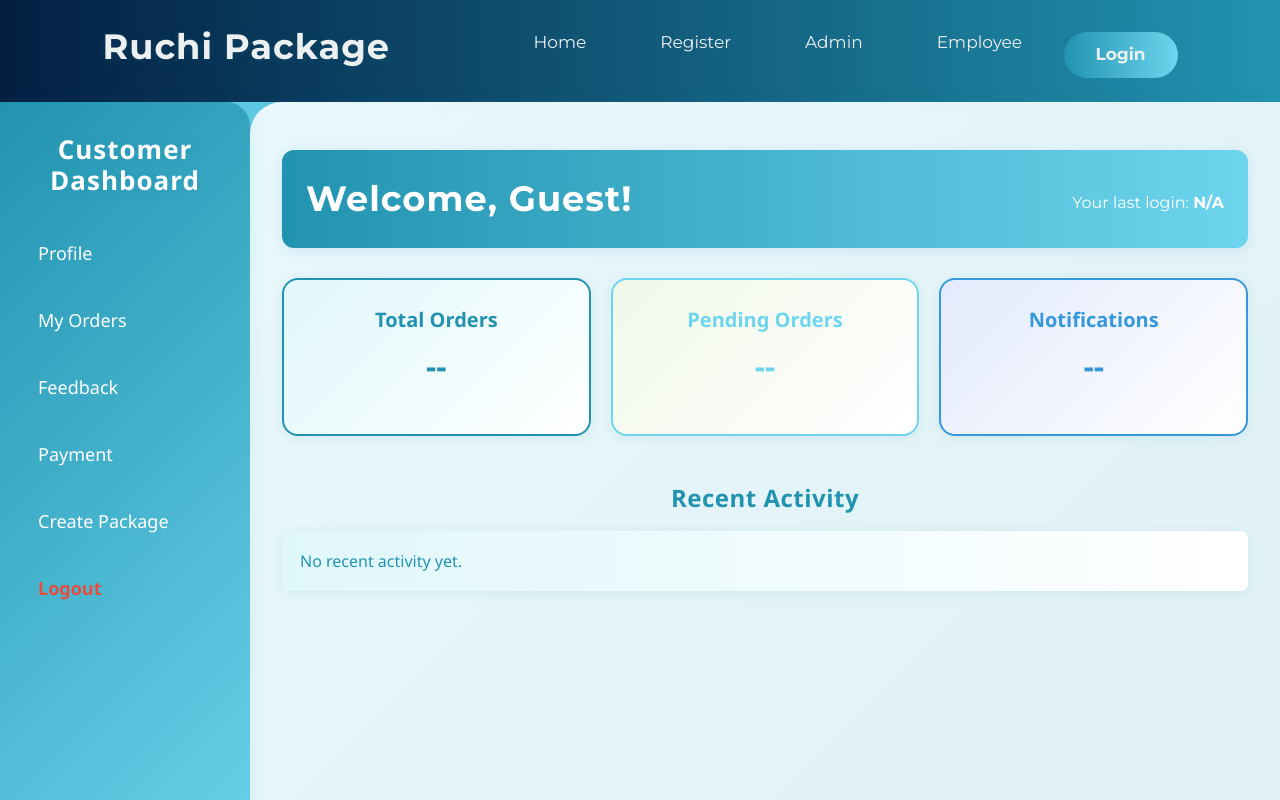
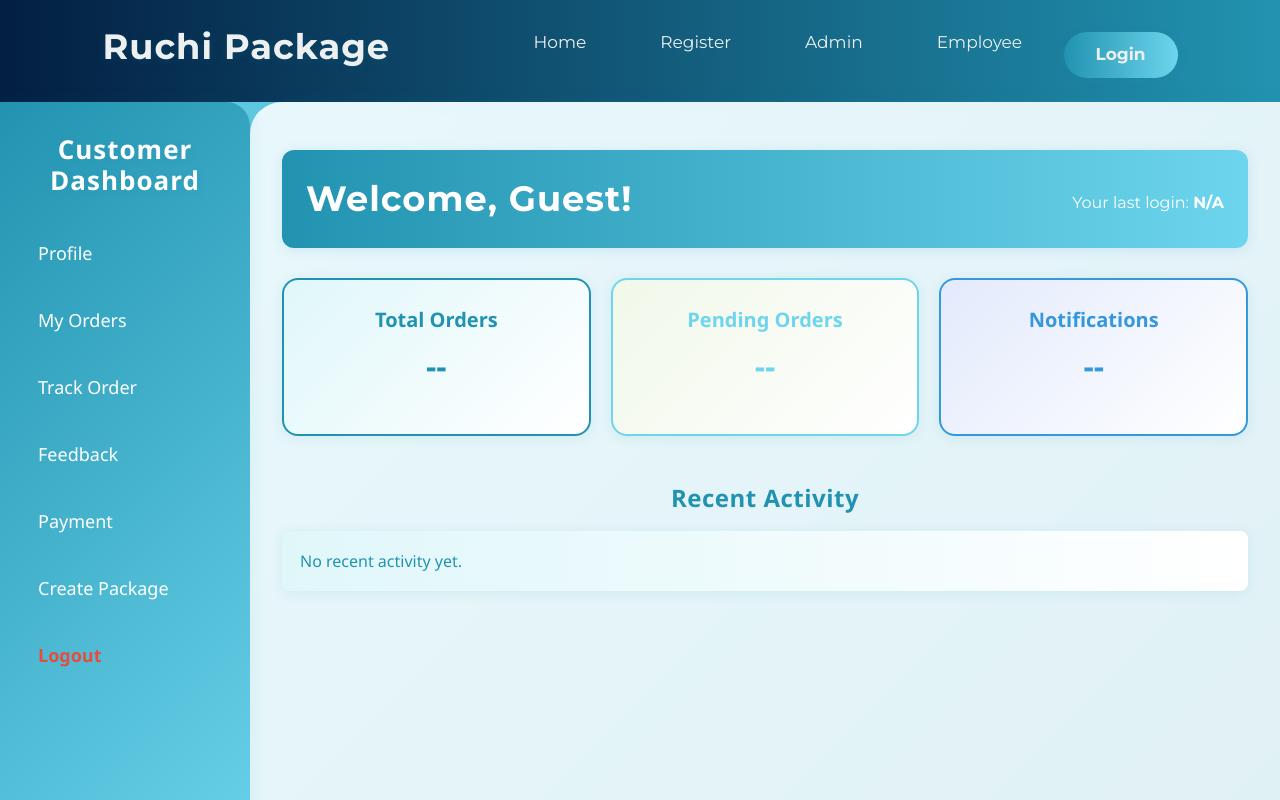
Before and after one commit to Ranjuna120/Package-Delivery-Management-System, a React (Create React App) app in the folder frontend/: page /CustomerProfileOne in a window 1280 px wide. Shown: the top 800 px of the page. Built offline with nearby package versions, Linux system fonts and the light colour scheme.

Commit message:
Update CustomerProfileOne.js

```diff
--- a/frontend/src/compoments/Customer/CustomerProfileOne.js
+++ b/frontend/src/compoments/Customer/CustomerProfileOne.js
@@ -33,6 +33,7 @@ function CustomerProfileOne  ()  {
         <ul className="sidebar-menu">
           <li><a href="/CusProfile">Profile</a></li>
           <li><a href="/Or_Add">My Orders</a></li>
+          <li><a href="/My/FindOrder">Track Order</a></li>
           <li><a href="/FeedbackForm">Feedback</a></li>
           <li><a href="/PaymentDashBoardOne">Payment</a></li>
           <li><a href="#">Create Package</a></li>
```
